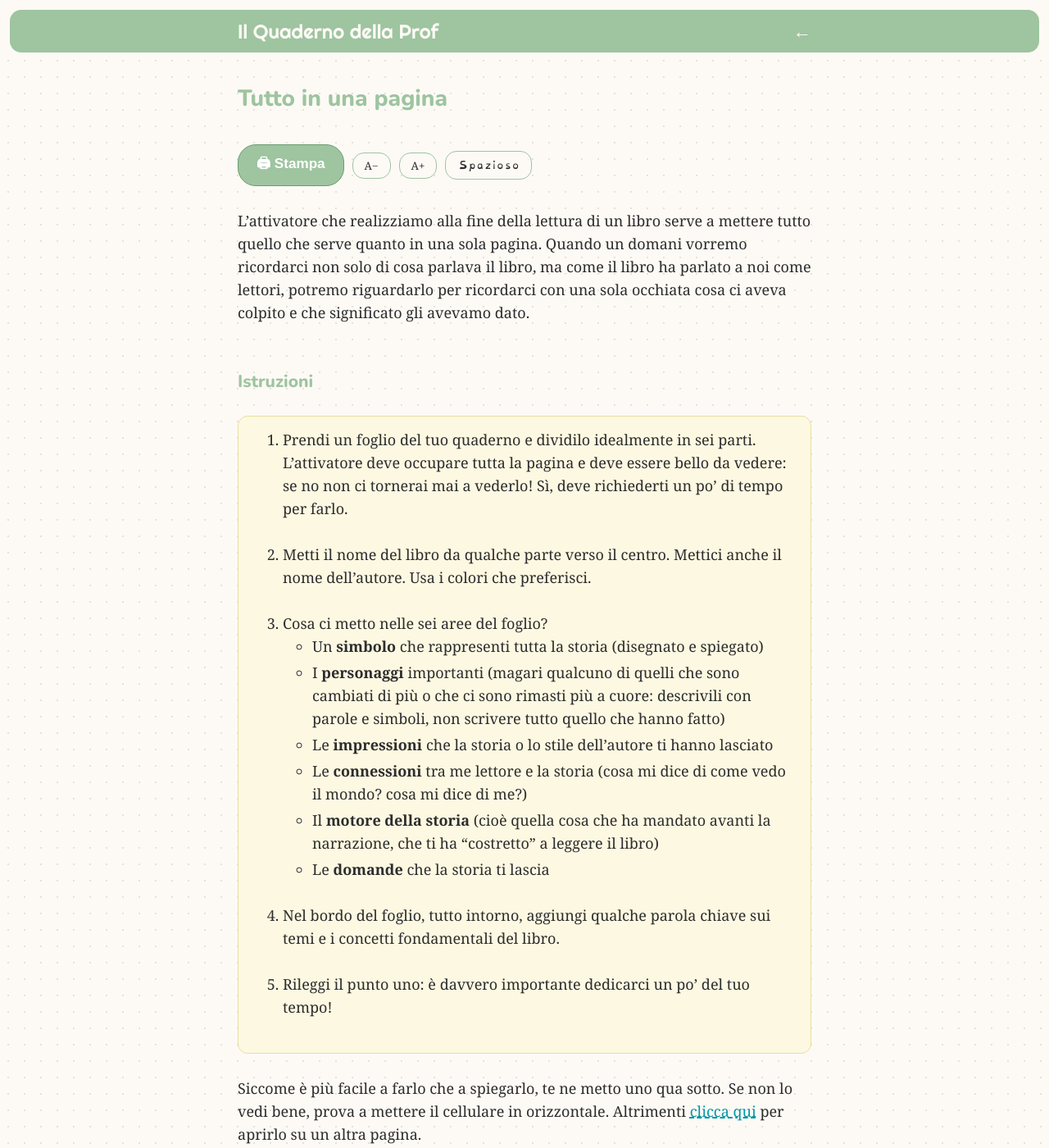
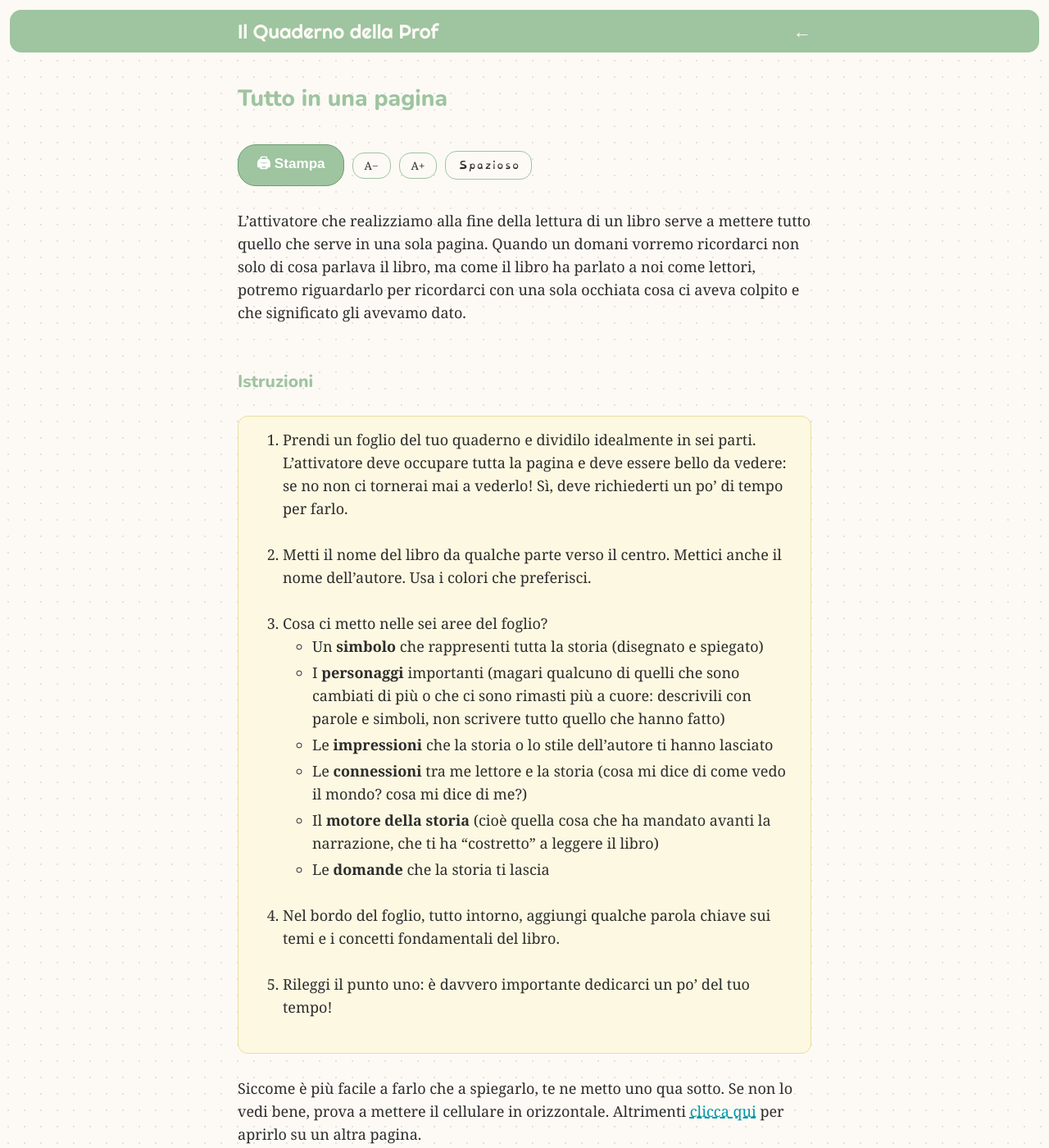
Before and after one commit to ilquadernodellaprof/ilquadernodellaprof.github.io, a Jekyll site: the page built from lettura/tuttoinunapagina.md, in a window 1280 px wide and 1400 px high. Shown: the whole window at 82% size. Built offline with Jekyll 4.4.1, drawn with Linux system fonts in a browser that asks for light colours; some of the changed text lies outside the part shown.

Commit message:
Fix typos and improve HTML links in markdown

```diff
--- a/lettura/tuttoinunapagina.md
+++ b/lettura/tuttoinunapagina.md
@@ -2,7 +2,7 @@
 title: Tutto in una pagina
 ---
 
-L'attivatore che realizziamo alla fine della lettura di un libro serve a mettere tutto quello che serve quanto in una sola pagina.
+L'attivatore che realizziamo alla fine della lettura di un libro serve a mettere tutto quello che serve in una sola pagina.
 Quando un domani vorremo ricordarci non solo di cosa parlava il libro, ma come il libro ha parlato a noi come lettori, potremo riguardarlo per ricordarci con una sola occhiata cosa ci aveva colpito e che significato gli avevamo dato.
 
 ## Istruzioni
@@ -27,8 +27,8 @@
 
 </div>
 
-Siccome è più facile a farlo che a spiegarlo, te ne metto uno qua sotto. Se non lo vedi bene, prova a mettere il cellulare in orizzontale. Altrimenti [clicca qui](/lettura/unapag/coraline.jpg) per aprirlo su un altra pagina.
+Siccome è più facile a farlo che a spiegarlo, te ne metto uno qua sotto. Se non lo vedi bene, prova a mettere il cellulare in orizzontale. Altrimenti <a href="/lettura/img/coraline.jpg" target="_blank">clicca qui</a> per aprirlo su un altra pagina.
 
 <details>
 <summary>Apri l'esempio</summary>
-<img src="/lettura/unapag/coraline.jpg" alt="Tutto Coraline in una pagina" width="794" height="1123" loading="lazy" style="max-width: 100%; height: auto;"> </details>
+Per farlo, ci ho messo un'ora: non ci vuole solo a te tanto tempo! <br> <img src="/lettura/img/coraline.jpg" alt="Tutto Coraline in una pagina" width="794" height="1123" loading="lazy" style="max-width: 100%; height: auto;"> </details>
```
